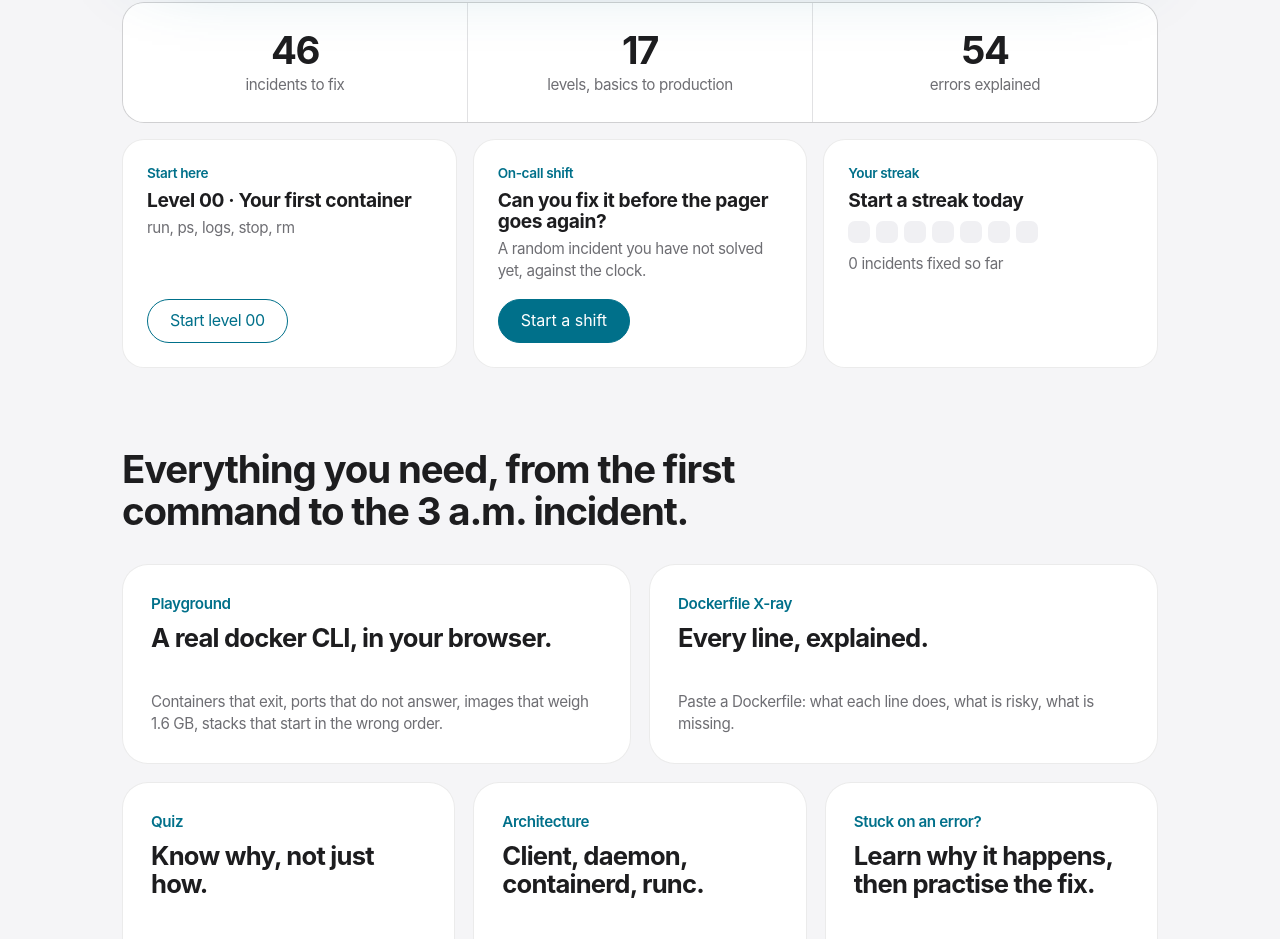
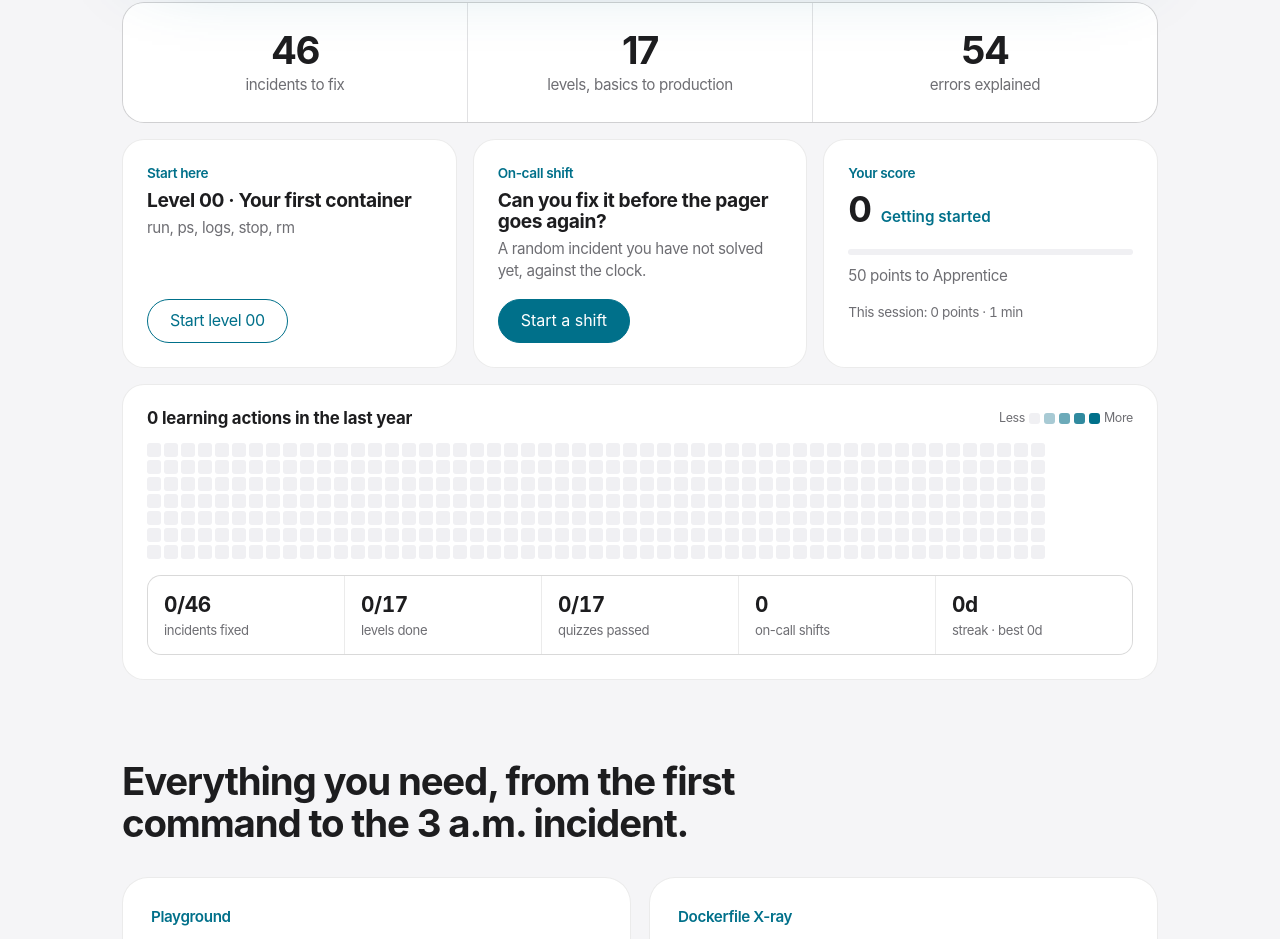
Before and after one commit to SandeepKomal/Docker, a plain HTML site: page site/index.html in a window 1280 px wide. Shown: the part 1114-2053 px from the top of the page. Drawn offline with Linux system fonts and the light colour scheme.

Commit message:
Add a scoreboard: score and rank, this session, and a year of activity
Points are derived from saved progress, so they always match what the learner did.
The activity graph and streaks stay in this browser like the rest of the progress.

```diff
--- a/site/engage.js
+++ b/site/engage.js
@@ -1,5 +1,5 @@
 // Learning loop: continue where you left off, an on-call shift against the clock,
-// a daily streak, and a "put the lab in order" check in every level.
+// a score and an activity graph, and a "put the lab in order" check in every level.
 // Everything stays in this browser under the site's own storage prefix.
 "use strict";
 (function () {
@@ -12,20 +12,54 @@
   const today = () => day(new Date());
   const clock = (ms) => { const s = Math.round(ms / 1000); return `${Math.floor(s / 60)}:${String(s % 60).padStart(2, "0")}`; };
 
-  // Days with any learning activity, newest last; the streak counts back from today or yesterday.
+  // Learning actions per local day, {date: count}: the streak and the activity graph read it.
   function active() {
-    const days = get("days", []);
-    if (days[days.length - 1] !== today()) set("days", [...days, today()].slice(-60));
+    const log = get("log", {});
+    log[today()] = (log[today()] || 0) + 1;
+    const cut = new Date();
+    cut.setDate(cut.getDate() - 371);
+    for (const k of Object.keys(log)) if (k < day(cut)) delete log[k];
+    set("log", log);
     render();
   }
-  function streak() {
-    const days = new Set(get("days", []));
+  function streaks() {
+    const log = get("log", {});
     const d = new Date();
-    if (!days.has(today())) d.setDate(d.getDate() - 1);
-    let n = 0;
-    while (days.has(day(d))) { n++; d.setDate(d.getDate() - 1); }
-    return n;
+    if (!log[today()]) d.setDate(d.getDate() - 1);
+    let now = 0;
+    while (log[day(d)]) { now++; d.setDate(d.getDate() - 1); }
+    let best = 0, run = 0, prev;
+    for (const k of Object.keys(log).sort()) {
+      const t = new Date(k + "T12:00");
+      run = prev && (t - prev) / 864e5 < 1.5 ? run + 1 : 1;
+      best = Math.max(best, run);
+      prev = t;
+    }
+    return { now, best };
   }
+
+  // Points come from what is already saved, so they never drift from real progress.
+  const RANKS = [[0, "Getting started"], [50, "Apprentice"], [200, "Practitioner"], [500, "Responder"], [900, "On-call ready"]];
+  function score() {
+    const quiz = Object.values(get("quiz", {}));
+    const s = {
+      solved: get("pg-solved", []).length, levels: get("done", []).length, passed: quiz.filter((p) => p >= 80).length,
+      shifts: get("shifts", { count: 0 }).count, orders: get("orders", []).length
+    };
+    s.total = s.solved * 10 + s.levels * 20 + quiz.reduce((a, p) => a + Math.round(p / 10), 0) + s.shifts * 5 + s.orders * 5;
+    return s;
+  }
+  // The session starts with the first page view in this tab.
+  const session = (() => {
+    try {
+      const k = PREFIX + "session";
+      const was = JSON.parse(sessionStorage.getItem(k));
+      if (was) return was;
+      const now = { at: Date.now(), from: score().total };
+      sessionStorage.setItem(k, JSON.stringify(now));
+      return now;
+    } catch { return { at: Date.now(), from: score().total }; }
+  })();
 
   // --- on-call shift: a random unsolved incident, a pager and a timer ---------
   let shift = get("shift", null);
@@ -84,23 +118,52 @@
       h("p", null, next.topic),
       h("a.pill", { href: "#lv-" + next.id, onclick: (e) => { e.preventDefault(); openLevel(next.id); } }, done.size ? "Continue" : "Start level " + next.id));
   }
-  function streakCard() {
-    const n = streak();
-    const solved = get("pg-solved", []).length;
-    const week = new Set(get("days", []));
+  function scoreCard() {
+    const sc = score();
+    const i = RANKS.findLastIndex(([min]) => sc.total >= min);
+    const next = RANKS[i + 1];
+    const bar = h("span.eng-bar-fill");
+    bar.style.width = next ? ((sc.total - RANKS[i][0]) / (next[0] - RANKS[i][0]) * 100) + "%" : "100%";
+    const gained = sc.total - session.from;
+    return h("div.eng-card", null,
+      h("p.eng-k", null, "Your score"),
+      h("p.eng-score", null, String(sc.total), h("span", null, RANKS[i][1])),
+      h("span.eng-bar", { role: "progressbar", "aria-label": next ? `Progress to ${next[1]}` : "Top rank", "aria-valuemin": "0", "aria-valuemax": "100", "aria-valuenow": String(Math.round(parseFloat(bar.style.width))) }, bar),
+      h("p", null, next ? `${next[0] - sc.total} points to ${next[1]}` : "Top rank. Keep the streak going."),
+      h("p.eng-session", null, `This session: ${gained > 0 ? "+" + gained : "0"} points · ${Math.max(1, Math.round((Date.now() - session.at) / 60000))} min`));
+  }
+
+  // --- scoreboard: a year of practice, like a contribution graph --------------
+  function board() {
+    const log = get("log", {});
+    const sc = score();
+    const st = streaks();
+    const weeks = 53;
     const d = new Date();
-    d.setDate(d.getDate() - 6);
-    const dots = [];
-    for (let i = 0; i < 7; i++, d.setDate(d.getDate() + 1)) {
-      const on = week.has(day(d));
-      dots.push(h("span.eng-day" + (on ? ".on" : ""), { title: d.toLocaleDateString(undefined, { weekday: "long" }) + (on ? ": practised" : "") }));
+    d.setDate(d.getDate() - d.getDay() - (weeks - 1) * 7);
+    const cells = [];
+    let total = 0;
+    for (let i = 0; i < weeks * 7; i++, d.setDate(d.getDate() + 1)) {
+      const n = d > new Date() ? -1 : log[day(d)] || 0;
+      total += Math.max(n, 0);
+      cells.push(h("span.eng-cell.l" + (n < 0 ? "x" : Math.min(4, Math.ceil(n / 2))),
+        { title: n < 0 ? "" : `${n || "No"} learning action${n === 1 ? "" : "s"} on ${d.toLocaleDateString(undefined, { weekday: "short", day: "numeric", month: "short" })}` }));
     }
-    return h("div.eng-card", null,
-      h("p.eng-k", null, "Your streak"),
-      h("h3", null, n ? `${n} day${n > 1 ? "s" : ""} in a row` : "Start a streak today"),
-      h("div.eng-week", { role: "img", "aria-label": `Practised on ${dots.filter((x) => x.classList.contains("on")).length} of the last 7 days` }, dots),
-      h("p", null, `${solved} incident${solved === 1 ? "" : "s"} fixed so far`));
+    const shifts = get("shifts", { count: 0, best: null });
+    const stat = (v, label) => h("div", null, h("b", null, v), h("span", null, label));
+    const sim = window.DQPlayground.scenarios.length;
+    return h("div.eng-board", null,
+      h("div.eng-board-head", null, h("h3", null, `${total} learning action${total === 1 ? "" : "s"} in the last year`),
+        h("span.eng-legend", { "aria-hidden": "true" }, "Less", [0, 1, 2, 3, 4].map((l) => h("span.eng-cell.l" + l)), "More")),
+      h("div.eng-graph-wrap", { tabindex: "0", role: "region", "aria-label": "Activity graph, scrolls sideways" }, h("div.eng-graph", { role: "img", "aria-label": `Activity graph: ${total} learning actions in the last year, current streak ${st.now} days` }, cells)),
+      h("div.eng-stats", null,
+        stat(`${sc.solved}/${sim}`, "incidents fixed"),
+        stat(`${sc.levels}/${Q.levels.length}`, "levels done"),
+        stat(`${sc.passed}/${Q.levels.length}`, "quizzes passed"),
+        stat(String(shifts.count), shifts.best ? `shifts · best ${clock(shifts.best)}` : "on-call shifts"),
+        stat(`${st.now}d`, `streak · best ${st.best}d`)));
   }
+
   function openLevel(id) {
     const li = document.getElementById("lv-" + id);
     if (!li) return;
@@ -111,7 +174,10 @@
 
   function render() {
     const box = document.getElementById("engage");
-    if (box && window.DQPlayground) box.replaceChildren(continueCard(), shiftCard(), streakCard());
+    if (!box || !window.DQPlayground) return;
+    box.replaceChildren(continueCard(), shiftCard(), scoreCard(), board());
+    const wrap = box.querySelector(".eng-graph-wrap");
+    wrap.scrollLeft = wrap.scrollWidth; // newest week in view on narrow screens
   }
 
   // --- put the lab in order before seeing it ---------------------------------
@@ -141,7 +207,11 @@
     const check = () => {
       const right = now.filter((c, i) => c === want[i]).length;
       [...list.children].forEach((li, i) => { li.className = now[i] === want[i] ? "ok" : "off"; });
-      if (right === want.length) { reveal("Right order. Now run it on your machine."); active(); }
+      if (right === want.length) {
+        set("orders", [...new Set([...get("orders", []), lv.id])]);
+        reveal("Right order. +5 points. Now run it on your machine.");
+        active();
+      }
       else msg.textContent = `${right} of ${want.length} in place. What does each step need first?`;
     };
     draw();
--- a/site/style.css
+++ b/site/style.css
@@ -613,9 +613,29 @@
 @keyframes eng-page { 50% { opacity: .25; } }
 .eng-row { display: flex; align-items: center; gap: 16px; flex-wrap: wrap; padding-top: 12px; }
 .eng-row .more, .eng-orderbox .more { background: none; border: 0; color: var(--accent); font: inherit; cursor: pointer; padding: 0; }
-.eng-week { display: flex; gap: 6px; margin: 4px 0; }
-.eng-day { width: 22px; height: 22px; border-radius: 7px; background: var(--code-bg); }
-.eng-day.on { background: var(--accent); }
+.eng-score { display: flex; align-items: baseline; gap: 10px; color: var(--text) !important; font-size: 2.2rem !important; font-weight: 700; letter-spacing: -.04em; line-height: 1.1; }
+.eng-score span { font-size: .95rem; font-weight: 600; letter-spacing: 0; color: var(--accent); }
+.eng-bar { display: block; width: 100%; height: 6px; border-radius: 99px; background: var(--code-bg); overflow: hidden; margin: 4px 0; }
+.eng-bar-fill { display: block; height: 100%; border-radius: inherit; background: var(--accent); }
+.eng-session { font-size: .85rem !important; font-variant-numeric: tabular-nums; }
+.eng-board { grid-column: 1 / -1; padding: 24px; border-radius: 22px; background: var(--surface); border: 1px solid var(--hair); display: grid; gap: 16px; }
+.eng-board-head { display: flex; justify-content: space-between; align-items: center; gap: 12px; flex-wrap: wrap; }
+.eng-board h3 { margin: 0; font-size: 1.05rem; letter-spacing: -.01em; }
+.eng-legend { display: flex; align-items: center; gap: 4px; font-size: .78rem; color: var(--muted); }
+.eng-legend .eng-cell { width: 11px; }
+.eng-graph-wrap:focus-visible { outline: 2px solid var(--accent); outline-offset: 4px; border-radius: 4px; }
+.eng-graph-wrap { overflow-x: auto; }
+.eng-graph { display: grid; grid-template-rows: repeat(7, auto); grid-auto-flow: column; grid-auto-columns: 14px; gap: 3px; width: max-content; }
+.eng-cell { aspect-ratio: 1; border-radius: 3px; background: var(--code-bg); }
+.eng-cell.l1 { background: color-mix(in srgb, var(--accent) 30%, var(--code-bg)); }
+.eng-cell.l2 { background: color-mix(in srgb, var(--accent) 55%, var(--code-bg)); }
+.eng-cell.l3 { background: color-mix(in srgb, var(--accent) 80%, var(--code-bg)); }
+.eng-cell.l4 { background: var(--accent); }
+.eng-cell.lx { background: transparent; }
+.eng-stats { display: grid; grid-template-columns: repeat(5, 1fr); gap: 1px; background: var(--hair); border-radius: 14px; overflow: hidden; border: 1px solid var(--hair); }
+.eng-stats div { background: var(--surface); padding: 14px 16px; display: flex; flex-direction: column; }
+.eng-stats b { font-size: 1.3rem; letter-spacing: -.02em; font-variant-numeric: tabular-nums; }
+.eng-stats span { color: var(--muted); font-size: .82rem; }
 .eng-orderbox { display: grid; gap: 10px; }
 .eng-order { list-style: none; counter-reset: step; margin: 0; padding: 0; display: grid; gap: 6px; }
 .eng-order li { counter-increment: step; display: flex; align-items: center; gap: 10px; padding: 6px 8px 6px 12px; border-radius: var(--radius-sm); border: 1px solid var(--hair); background: var(--surface-2); }
@@ -627,4 +647,4 @@
 .eng-moves button { width: 32px; height: 32px; border-radius: 9px; border: 1px solid var(--line); background: var(--surface); color: var(--text); cursor: pointer; }
 .eng-moves button:disabled { opacity: .35; cursor: default; }
 .eng-msg { margin: 0; font-size: .9rem; color: var(--muted); }
-@media (max-width: 860px) { .engage { grid-template-columns: 1fr; } }
+@media (max-width: 860px) { .engage { grid-template-columns: 1fr; } .eng-stats { grid-template-columns: 1fr 1fr; } .eng-stats div:last-child { grid-column: 1 / -1; } }
```
